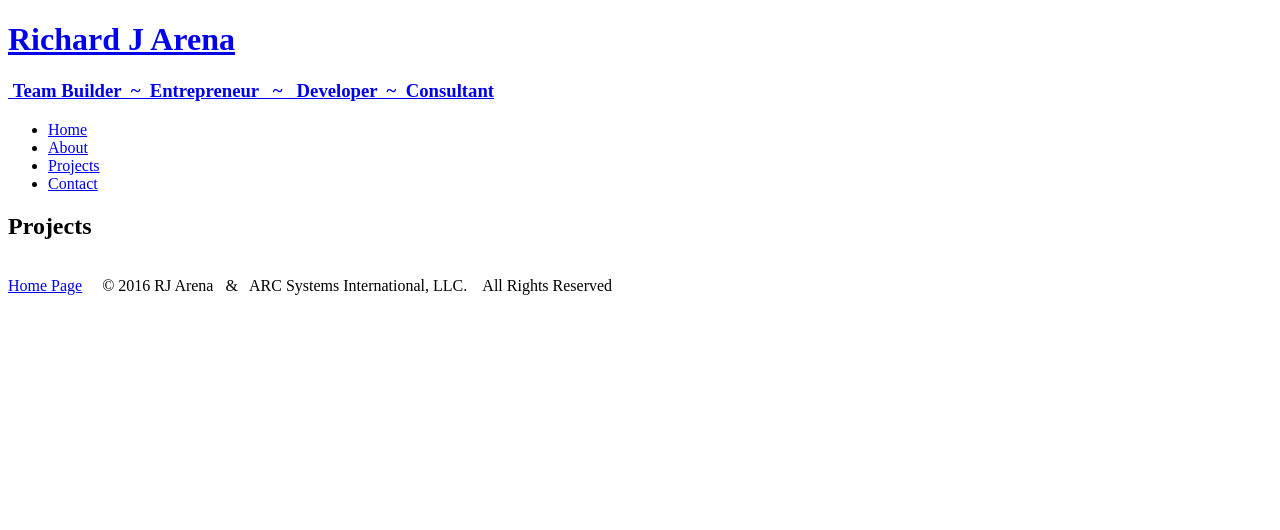
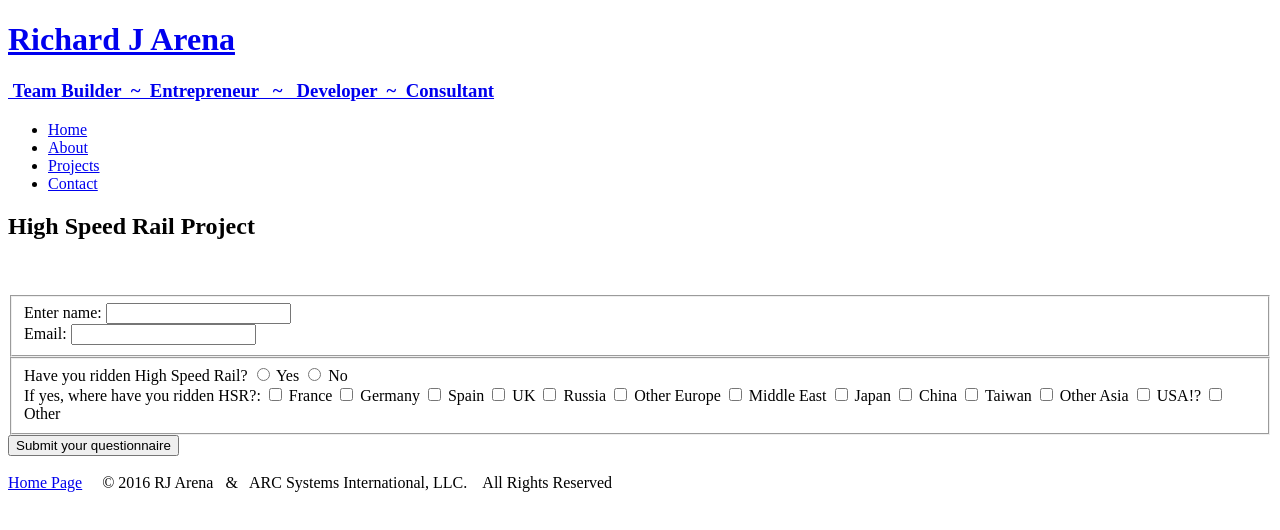
Before and after one commit to rjarena/rjarena.github.io, a plain HTML site: page projects.html in a window 1280 px wide. Drawn offline with Linux system fonts and the light colour scheme.

Commit message:
Add Form to Project page

```diff
--- a/projects.html
+++ b/projects.html
@@ -23,7 +23,57 @@
 
   <main>
 
-    <h2>Projects</h2>
+    <h2>High Speed Rail Project</h2>
+
+    <br/><br/>
+
+    <form name="hsr" action="https://httpbin.org/post" method="post">
+
+      <fieldset>
+        <div>
+          <label>Enter name:</label>
+          <input type="text" name="name">
+          <br />
+        </div>
+
+        <div>
+          <label>Email:</label>
+          <input type="email" name="email">
+        </div>
+      </fieldset>
+
+      <fieldset>
+        <div>
+          <label>Have you ridden High Speed Rail?</label>
+          <input type="radio" name="hsr_answer" value="yes"/> Yes
+          <input type="radio" name="hsr_answer" value="no"/> No
+          <br/>
+        </div>
+
+        <div>
+          <label>If yes, where have you ridden HSR?:</label>
+
+          <input type="checkbox" name="location" value="France"> France
+          <input type="checkbox" name="location" value="Germany"> Germany
+          <input type="checkbox" name="location" value="Spain"> Spain
+          <input type="checkbox" name="location" value="UK"> UK
+          <input type="checkbox" name="location" value="Russia"> Russia
+          <input type="checkbox" name="location" value="Other Europe"> Other Europe
+          <input type="checkbox" name="location" value="Middle East"> Middle East
+          <input type="checkbox" name="location" value="Japan"> Japan
+          <input type="checkbox" name="location" value="China"> China
+          <input type="checkbox" name="location" value="Taiwan"> Taiwan
+          <input type="checkbox" name="location" value="Other Asia"> Other Asia
+          <input type="checkbox" name="location" value="USA"> USA!?
+          <input type="checkbox" name="location" value="Other"> Other
+          <br/>
+
+        </div>
+
+      </fieldset>
+
+       <button type="submit"> Submit your questionnaire </button>
+    </form>
 
 
   </main>
```
